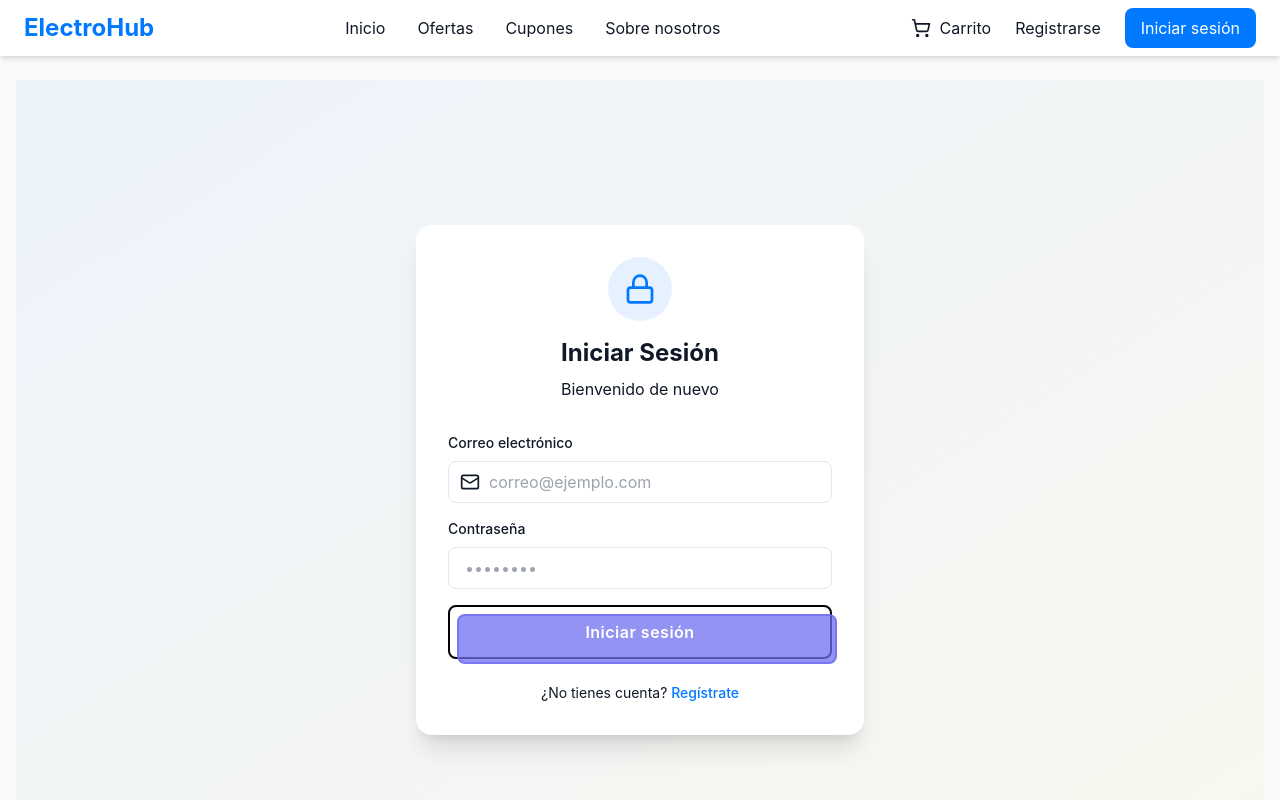
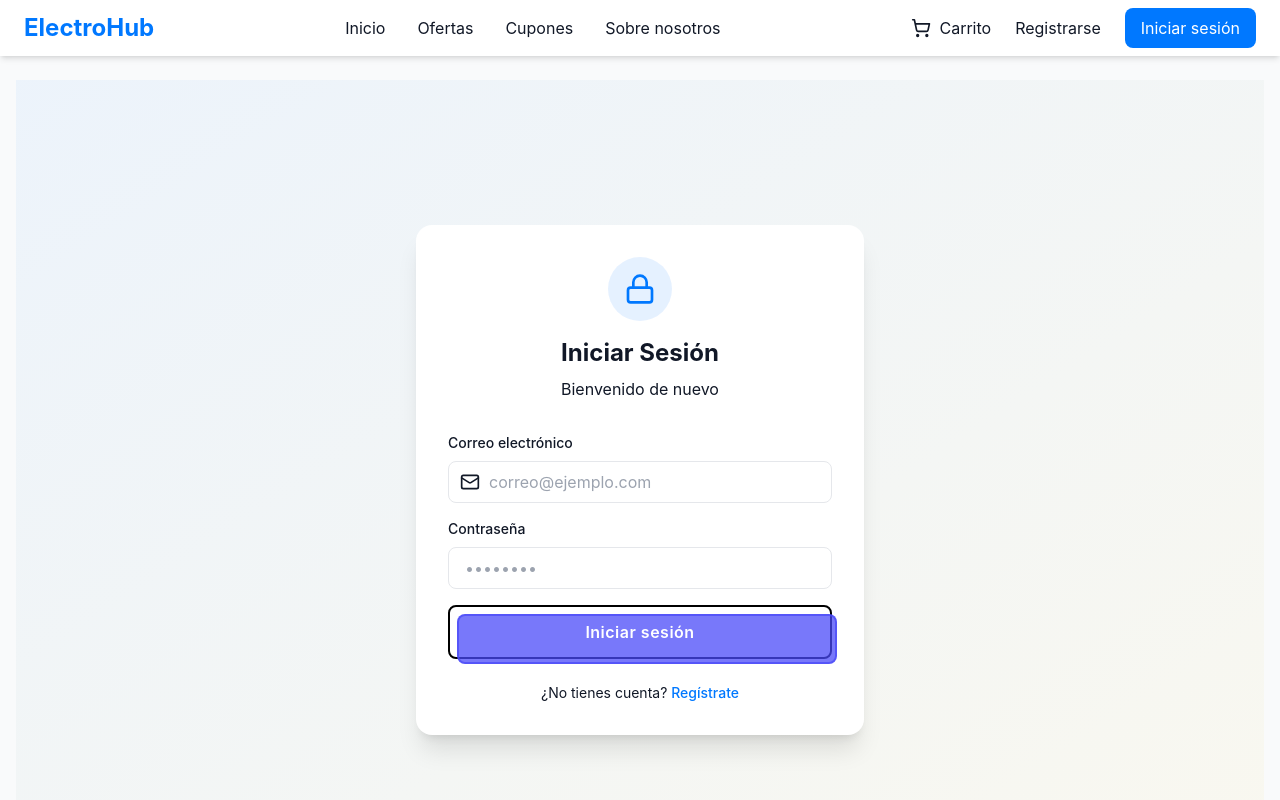
Before and after one commit to Mariavillca123/ElectroHub-frontend, a React (Vite) app: page /login in a window 1280 px wide. Shown: the top 800 px of the page. Built offline with nearby package versions, Linux system fonts and the light colour scheme; no server answers.

Commit message:
Mejora completa del button

```diff
--- a/src/styles/globals.css
+++ b/src/styles/globals.css
@@ -31,8 +31,8 @@ body {
 
 .button-floating::after {
   content: "";
-  background-color: #6e6eefbd;
-  border: 2px solid #6e6eefbd;
+  background-color: #4a4af8bd;
+  border: 2px solid #4a4af8bd;
   width: 100%;
   height: 100%;
   position: absolute;
```
Also changed, not shown: 1 other file (tests, documents, lock files or other folders).
